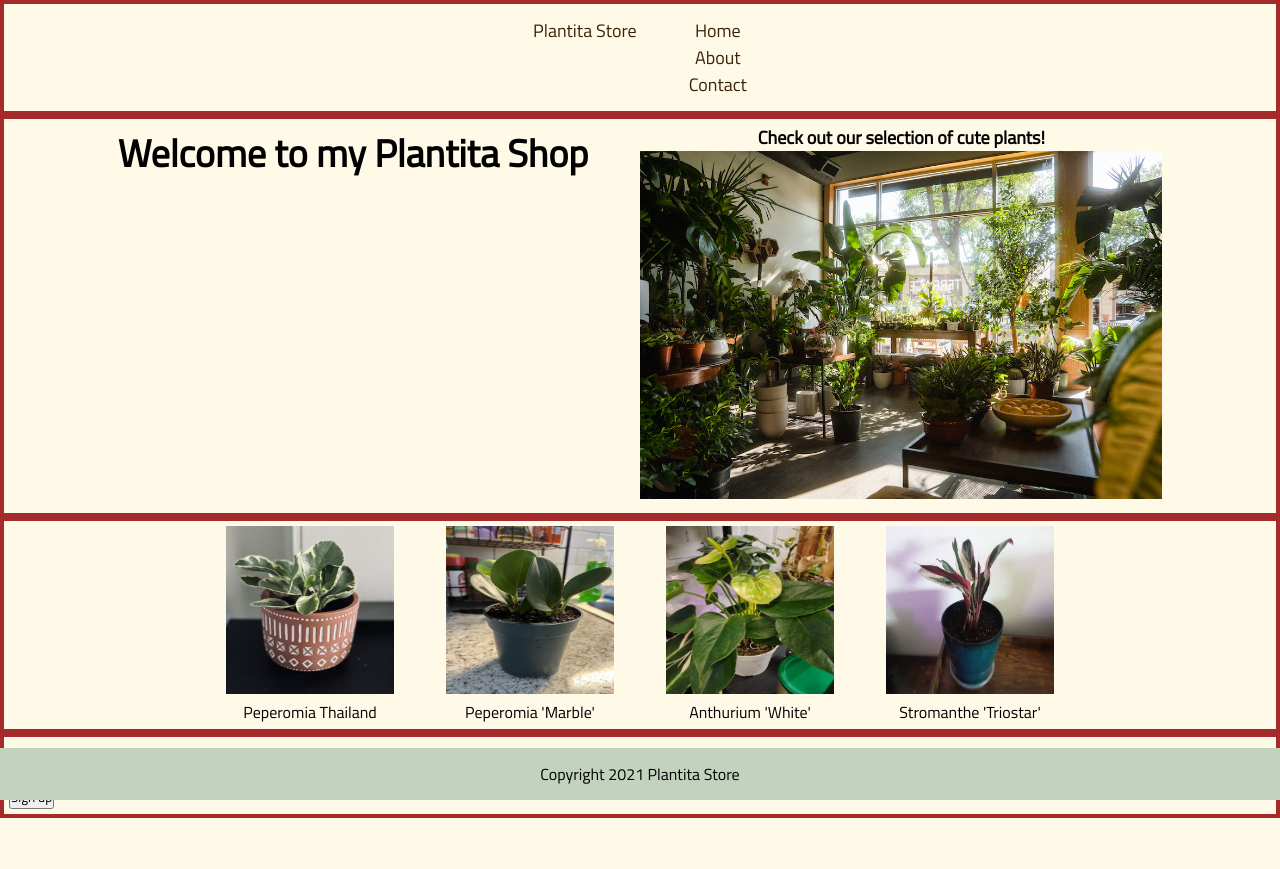
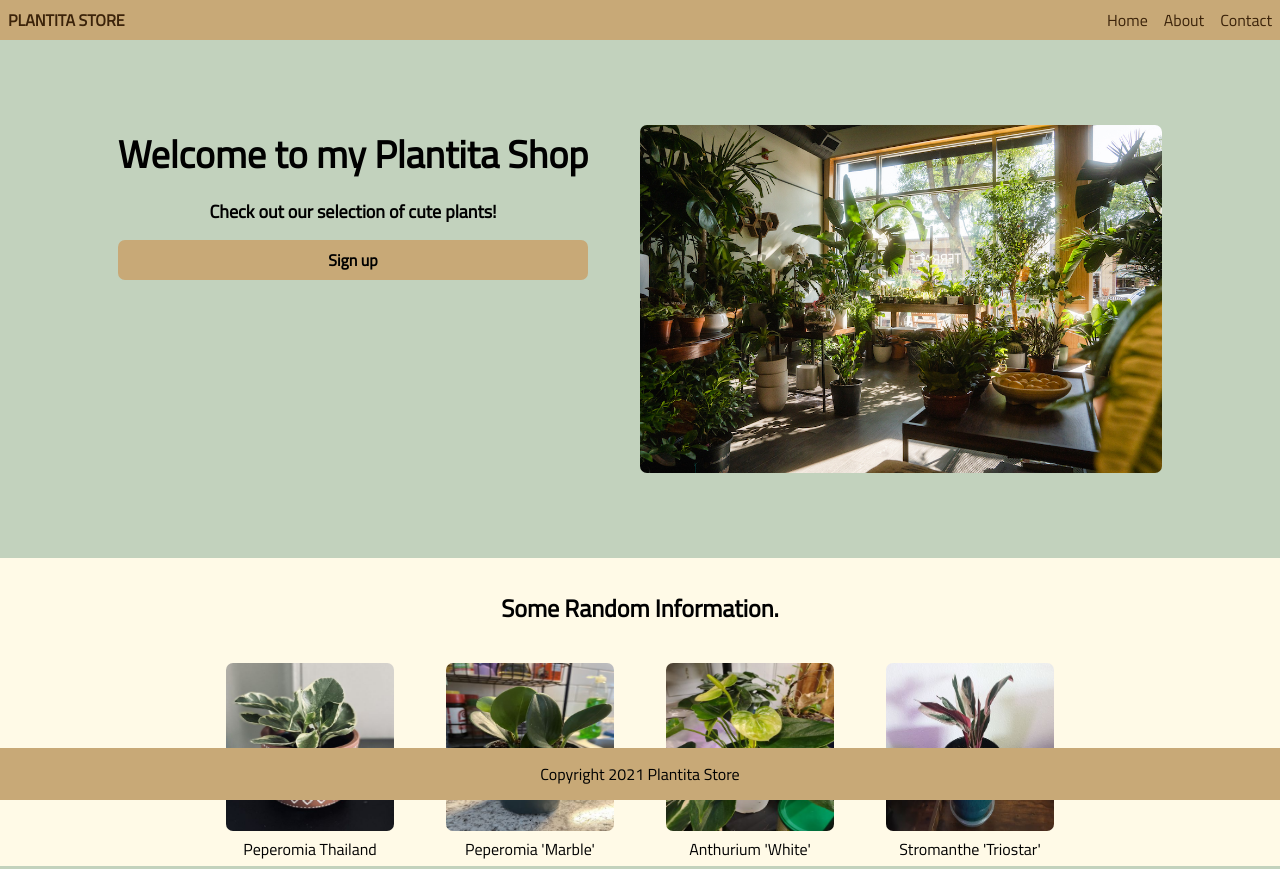
Before and after one commit to didelma/wk8-Landing-page, a plain HTML site: page index.html in a window 1280 px wide. Shown: the top 869 px of the page. Before the commit the page ends 818 px from the top, so only its background shows below. Drawn offline with Linux system fonts and the light colour scheme.

Commit message:
updated landing page

```diff
--- a/index.html
+++ b/index.html
@@ -14,9 +14,14 @@
   <body>
 
     <div class="navbar">
-      <div class="container">
-      <div class="logo">Plantita Store</div>
-        <ul class="links">
+      <div class="left">
+      <div class="logo">
+        PLANTITA STORE
+      </div>
+    </div>
+
+    <div class="right">
+      <ul class="links">
           <li>Home</li>
           <li>About</li>
           <li>Contact</li>
@@ -27,15 +32,20 @@
 
     <div class="section1">
       <div class="container">
+      <div class="welcome">
       <h2 class="h2">Welcome to my Plantita Shop<h2>
-      <div class="p1">Check out our selection of cute plants!</div>
+      <p class="p1">Check out our selection of cute plants!</p>
+      <h4 class="signup">Sign up</h4>
+    </div>
       <img id="main" class="main-img" src="img/main2.jpg" alt="main">
       </div>
     </div>
 
+      <h2 class="info">Some Random Information.</h2>
 
     <div class="section2">
       <div class="container">
+
         <div class="plant">
           <img src="img/plant1.jpg" alt="plant1">
           <div class="text">Peperomia Thailand</div>
@@ -60,19 +70,21 @@
 
 
     <div class="section3">
-      <div class="container">
-          <div class="text">Received my cutting in 4 days. They were in perfect condition. I am very happy with my purchase
+      <div id="quote" class="container">
+          <div>Received my cutting in 4 days. They were in perfect condition. I am very happy with my purchase
               and will purchase again in the future.</div>
-            <cite>- Kate Goodwill</cite>
+           <cite class="quote2"><strong>- Kate Goodwill</strong></cite>
       </div>
     </div>
 
 
     <div class="section4">
-      <div class="container">
-        <div class="sign-up2">
-          <input type="submit" class="sign" value="Sign up">
+      <div id="box" class="container">
+        <div class="newc">
+          <h3 class="call">Call to action! It's time!</h3>
+          <p class="para">Sign up for our product by clicking that button right over there!</p>
         </div>
+          <h4 class="sign">Sign up</h4>
       </div>
     </div>
 
--- a/style.css
+++ b/style.css
@@ -22,31 +22,43 @@ margin:auto;
 
 .container{
   display: flex;
-  justify-items: center;
-  justify-content: center;
+  justify-items: right;
   padding: 5px;
   gap: 52px;
+
 }
 
 .navbar{
-  padding: 208px;
-  border: 4px solid brown;
+  display: flex;
+  justify-content: space-between;
+  align-items: center;
+  padding: 8px;
+  background: #C8A977;
+  color: #3B230A
 }
 
-.navbar, h1{
-color: var(--bigFont);
-font-size: 24px;
-padding: 8px;
+.logo {
+  font-weight: 800;
 }
 
-.navbar, ul{
-  font-size: 18px;
-  list-style-type: none
+.left, .right{
+ display: flex;
+ align-items: center;
+}
 
+.links{
+  display: flex;
+  gap: 16px;
+  margin: 0;
+  padding: 0;
+  list-style-type: none;
 }
 
 .section1{
-  border: 4px solid brown
+  display: flex;
+  justify-content: space-around;
+  background: #C2D2BD;
+  padding: 80px;
 }
 
 .h2{
@@ -57,33 +69,78 @@ padding: 8px;
 
 .p1{
   font-size: 18px;
+  padding: 15px;
+}
+
+.signup{
+  border-radius: 7px;
+  background: #C8A977;
+  padding: 8px;
 }
 
 
 .main-img{
   width: 522px;
   height: auto;
+  border-radius: 7px;
+}
+
+.info{
+  padding: 32px;
 }
 
 .section2{
-  border: 4px solid brown;
+  display: flex;
+  justify-content: center;
 
 }
 
 img{
     width: 168px;
     height: 168px;
+    border-radius: 7px;
   }
 
 .section3{
-  border: 4px solid brown;
+  display: flex;
+  font-size: 38px;
+  font-style: italic;
+  font-weight: 100;
+  padding: 100px;
+  background: #C2D2BD;
+}
+#quote.container{
+  flex-direction: column;
+
 }
 
+.quote2{
+  display: flex;
+  justify-content: end;
+}
 
 .section4{
-  border: 4px solid brown;
   display: flex;
-  justify-content: baseline;
+  justify-content: space-around;
+  padding: 80px;
+}
+
+#box {
+  background-color: #C8A977;
+  flex-direction: row;
+  padding: 20px;
+  border-radius: 7px;
+}
+
+.newc{
+
+}
+
+.sign{
+  display: flex;
+  border: #fff solid;
+  border-radius: 7px;
+  padding: 8px;
 }
 
 footer {
@@ -95,5 +152,5 @@ footer {
   display: flex;
   align-items: center;
   justify-content: center;
-  background: #C2D2BD;
+  background: #C8A977;
 }
```
Also changed, not shown: colorsANDfonts.png (added), website-template-71063.jpg (added).
